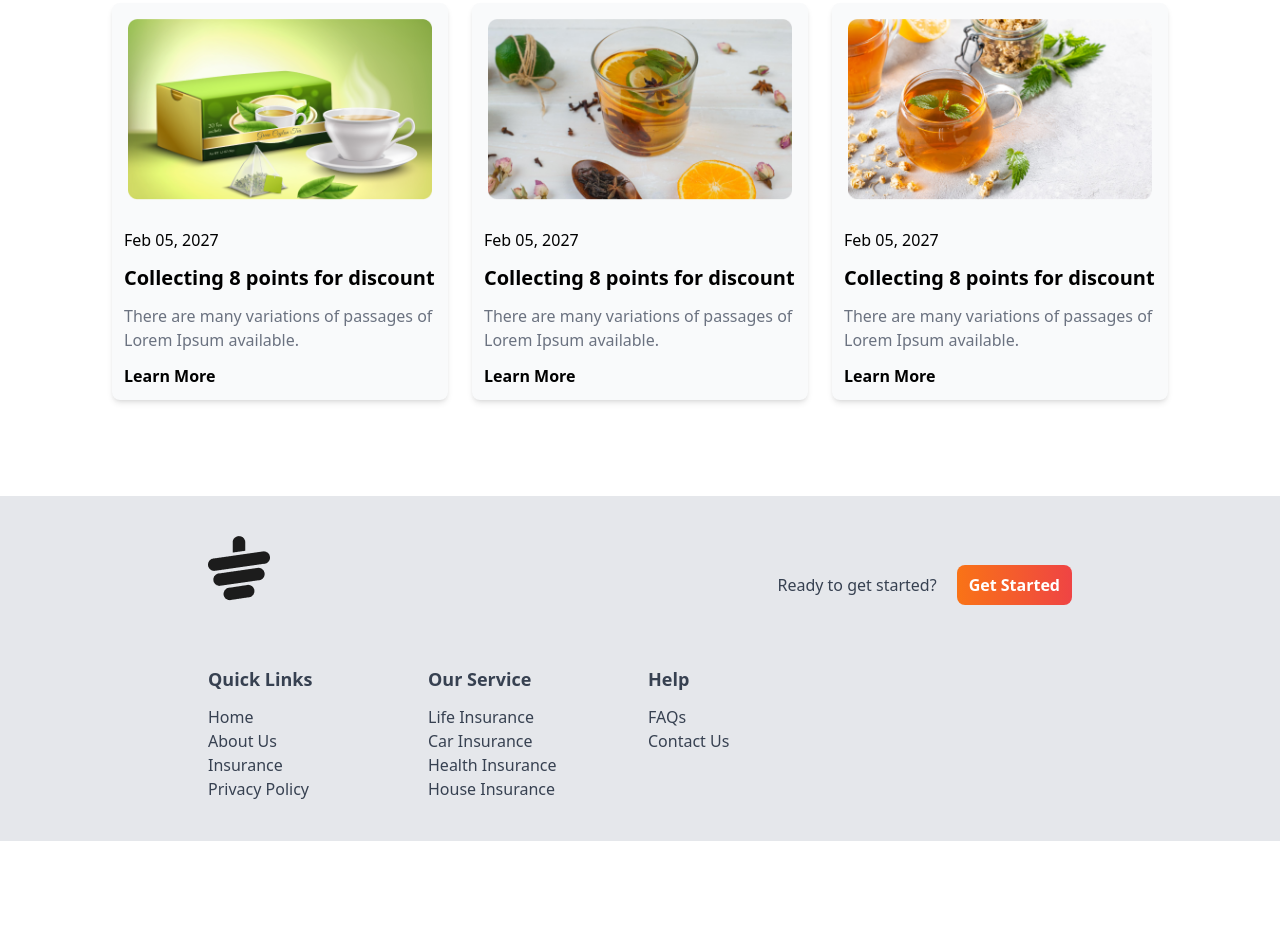
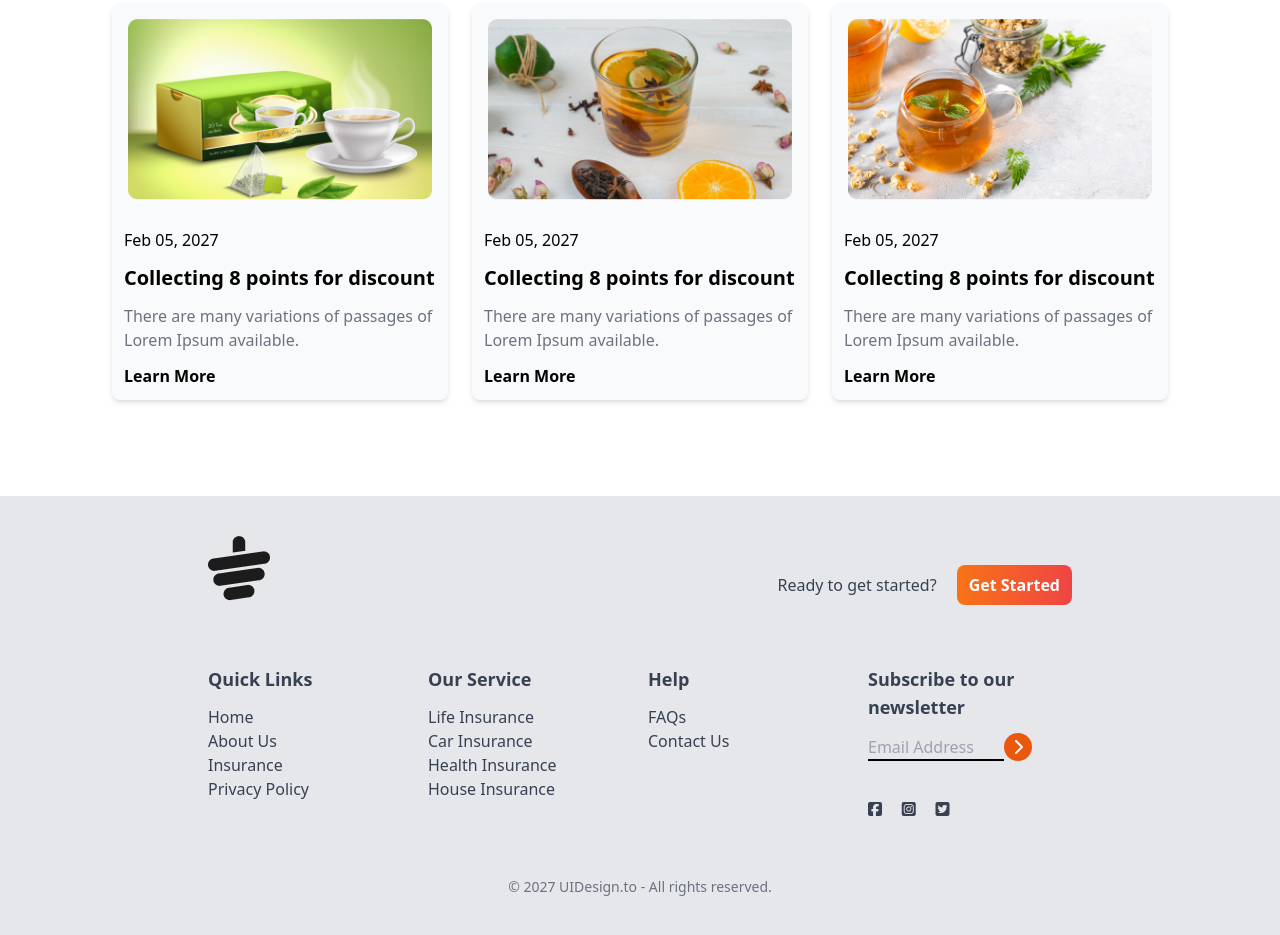
Before and after one commit to sadman-22/Tea-House-Project, a plain HTML site: page index.html in a window 1280 px wide. Shown: the part 2747-3682 px from the top of the page. Before the commit the page ends 3588 px from the top, so only its background shows below. Drawn offline with nearby package versions, Linux system fonts and the light colour scheme.

Commit message:
added footer

```diff
--- a/index.html
+++ b/index.html
@@ -266,6 +266,23 @@
                     <li><a class="hover:text-gray-500" href="#">Contact Us</a></li>
                   </ul>
                  </div>
+                 <!-- subscribe -->
+                  <div>
+                    <h3 class="font-semibold text-lg mb-3">Subscribe to our newsletter</h3>
+                    <div class="flex flex-col space-y-2">
+                      <div>
+                        <input placeholder="Email Address" type="text" class="bg-transparent border-b-2 border-black w-4/6"><i class="fa-solid fa-chevron-right w-7  h-7 bg-orange-600 inline-flex rounded-full text-white justify-center items-center"></i>
+                        <div class="flex justify-between w-2/5 mb-3 mt-10">
+                          <i class="fa-brands fa-square-facebook"></i>
+                          <i class="fa-brands fa-square-instagram"></i>
+                          <i class="fa-brands fa-square-twitter"></i>
+                        </div>
+                      </div>
+                    </div>
+                  </div>
+                </div>
+                <div class=" text-center pt-6 mt-6">
+                  <p class="text-sm text-gray-500">© 2027 UIDesign.to - All rights reserved.</p>
                 </div>
                </div>
             </div>
```
